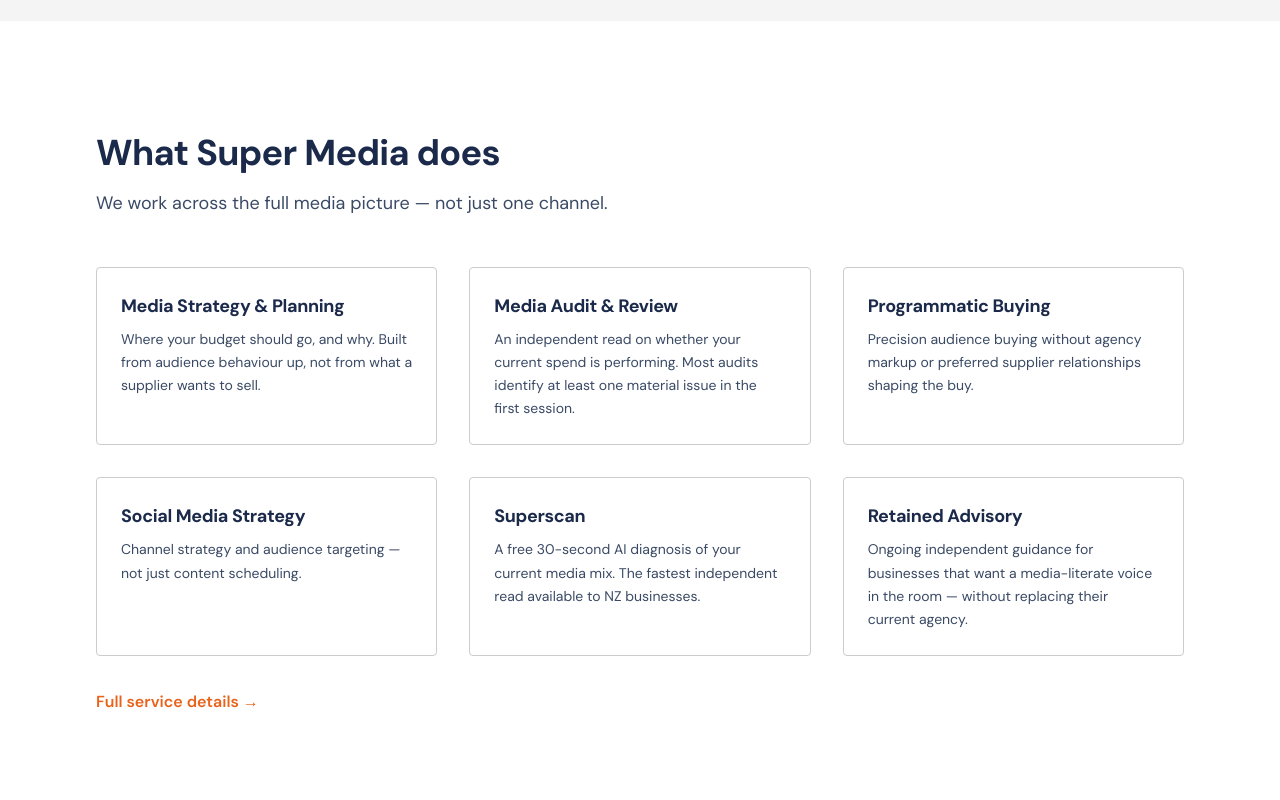
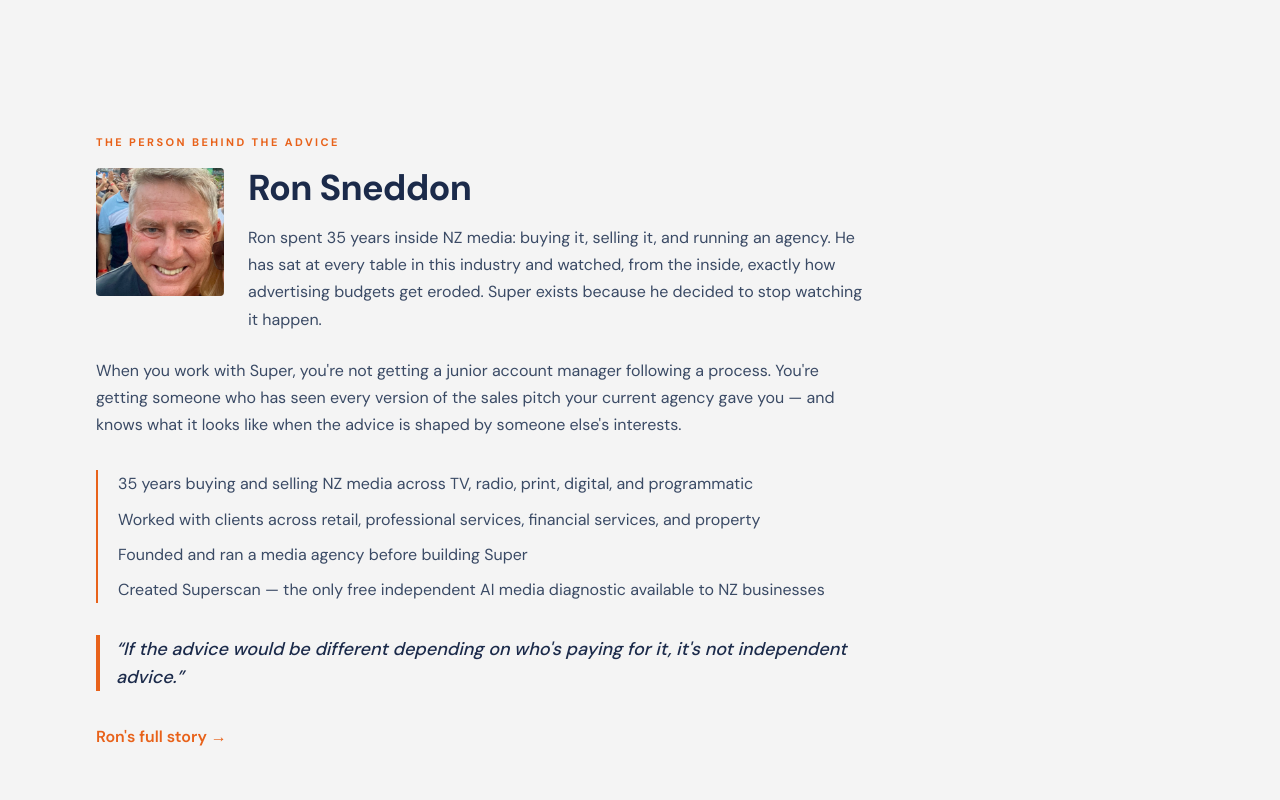
Before and after one commit to ron571/supermedia-website, a Next.js app: page / in a window 1280 px wide. Shown: the part 2680-3480 px from the top of the page. Built offline with nearby package versions, Linux system fonts and the light colour scheme; no server answers.

Commit message:
refactor: remove duplicate homepage services section, keep /services page

```diff
--- a/src/app/(main)/page.tsx
+++ b/src/app/(main)/page.tsx
@@ -361,61 +361,6 @@ export default function HomePage() {
         </div>
       </section>
 
-      {/* ─── Section 5: Services ─── */}
-      <section className="bg-white py-20 lg:py-28">
-        <div className="section-container">
-          <div className="max-w-xl mb-12">
-            <h2 className="text-3xl md:text-4xl font-bold text-navy mb-4">
-              What Super Media does
-            </h2>
-            <p className="text-body text-lg" style={{ lineHeight: 1.65 }}>
-              We work across the full media picture — not just one channel.
-            </p>
-          </div>
-          <div className="grid grid-cols-1 md:grid-cols-2 lg:grid-cols-3 gap-8">
-            {[
-              {
-                heading: "Media Strategy & Planning",
-                body: "Where your budget should go, and why. Built from audience behaviour up, not from what a supplier wants to sell.",
-              },
-              {
-                heading: "Media Audit & Review",
-                body: "An independent read on whether your current spend is performing. Most audits identify at least one material issue in the first session.",
-              },
-              {
-                heading: "Programmatic Buying",
-                body: "Precision audience buying without agency markup or preferred supplier relationships shaping the buy.",
-              },
-              {
-                heading: "Social Media Strategy",
-                body: "Channel strategy and audience targeting — not just content scheduling.",
-              },
-              {
-                heading: "Superscan",
-                body: "A free 30-second AI diagnosis of your current media mix. The fastest independent read available to NZ businesses.",
-              },
-              {
-                heading: "Retained Advisory",
-                body: "Ongoing independent guidance for businesses that want a media-literate voice in the room — without replacing their current agency.",
-              },
-            ].map(({ heading, body }) => (
-              <div key={heading} className="border border-grey-mid rounded p-6">
-                <h3 className="text-navy text-lg font-bold mb-2">{heading}</h3>
-                <p className="text-body text-sm" style={{ lineHeight: 1.65 }}>{body}</p>
-              </div>
-            ))}
-          </div>
-          <div className="mt-8">
-            <Link
-              href="/services"
-              className="text-orange font-semibold hover:text-orange-dark transition-colors"
-            >
-              Full service details →
-            </Link>
-          </div>
-        </div>
-      </section>
-
       {/* ─── Section 6: About Ron ─── */}
       <section className="bg-grey-light py-20 lg:py-28">
         <div className="section-container">
```
Also changed, not shown: 1 other file (tests, documents, lock files or other folders).
